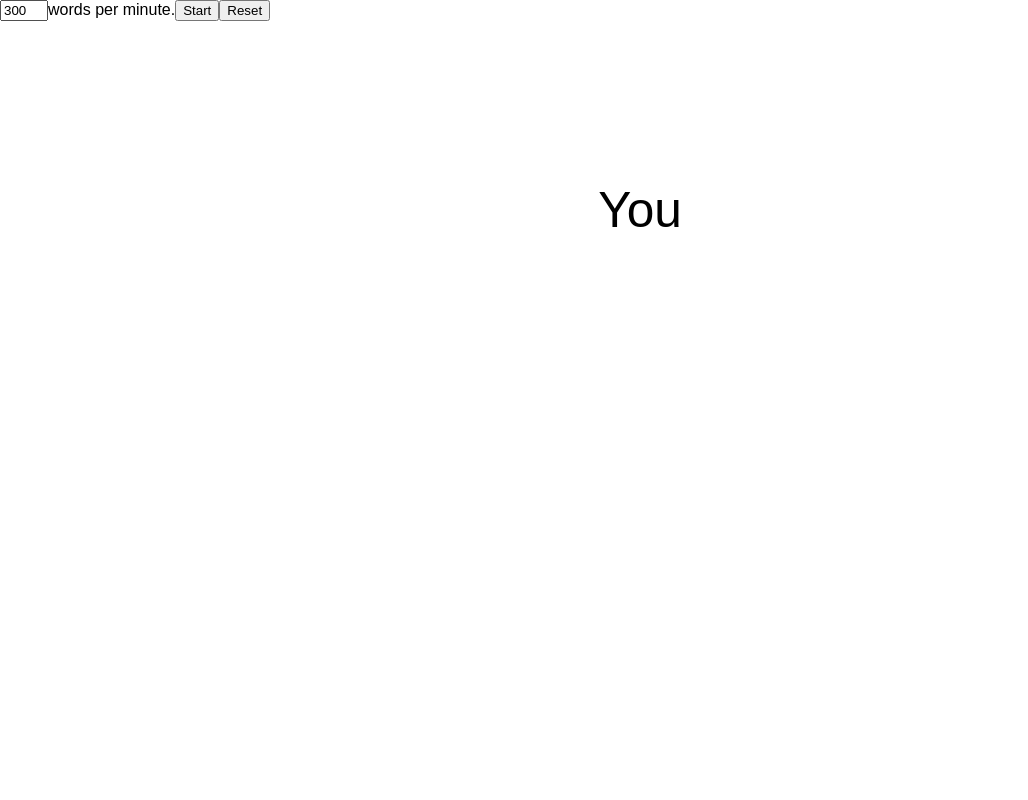
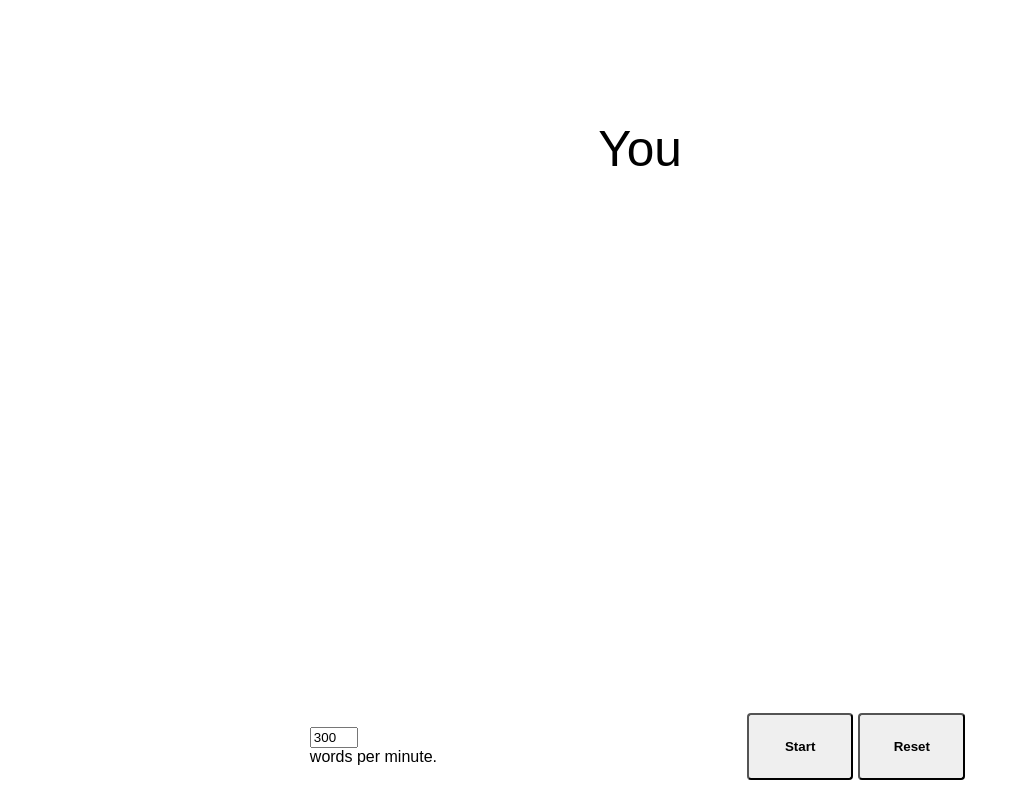
Before and after one commit to janlukasschroeder/react.js-speed-reader, a React app: page / in a window 1280 px wide. Shown: the whole page, without its empty margins (0-1028 px from the left). Built offline with nearby package versions, Linux system fonts and the light colour scheme.

Commit message:
Added simple styling

```diff
--- a/src/SpeedReader.js
+++ b/src/SpeedReader.js
@@ -80,6 +80,7 @@ export default class extends React.Component {
     return (
       <div className="wrapper">
         <div className={"settings"}>
+          <div className={"words-per-minute"}>
             <input
               type="tel"
               className={"input"}
@@ -87,9 +88,14 @@ export default class extends React.Component {
               value={this.state.wordsPerMinute}
             />
             words per minute.
-          {!this.state.running && <button onClick={this.onStart}>Start</button>}
+          </div>
+          <div className={"buttons"}>
+            {!this.state.running && (
+              <button onClick={this.onStart}>Start</button>
+            )}
             {this.state.running && <button onClick={this.onStop}>Stop</button>}
             <button onClick={this.onRestart}>Reset</button>
+          </div>
         </div>
         <div className={"reader"}>
           <div className={"reader-content"}>
--- a/src/styles.css
+++ b/src/styles.css
@@ -2,18 +2,42 @@ body {
   margin: 0;
   padding: 0;
   font-family: sans-serif;
-  height: calc(100% - 0px);
+  /* height: calc(100% - 0px); */
+}
+
+.wrapper {
+  /* height: 100vh; */
+}
+
+.settings {
+  /* border: 1px solid black; */
+  box-sizing: border-box;
+  /* height: calc(15vh - 0px); */
+  width: 100%;
+  position: fixed;
+  bottom: 0;
+  left: 0;
+  display: flex;
+  justify-content: space-evenly;
+  align-items: center;
+  margin-bottom: 20px;
+  /* right: auto; */
+  /* margin-bottom: 20px; */
+  /* padding: 0px 10px 20px; */
 }
 
 .input {
   width: 40px;
+  display: block;
 }
 
 .reader {
   /* border: 1px solid black; */
-  height: 80vh;
+  height: calc(60vh - 0px);
   width: 100vw;
-  position: relative;
+  position: fixed;
+  top: 0;
+  left: 0;
   font-size: calc(32px + (24 - 16) * (100vw - 400px) / (800 - 400));
 }
 
@@ -22,10 +46,22 @@ body {
   position: absolute;
   top: 25%;
   left: 25%;
-  bottom: 25%;
+  /* bottom: 25%; */
   right: 25%;
-  width: 250;
-  height: 350;
+  /* width: 250; */
+  /* height: 350; */
   margin: auto;
   text-align: center;
 }
+
+.buttons {
+  /* margin-top: 1em; */
+}
+button {
+  height: 5em;
+  width: 8em;
+  font-weight: bold;
+  /* background: blue; */
+  border-radius: 4px;
+  margin-right: 5px;
+}
```
Also changed, not shown: README.md (added). Lines whose indentation alone changed are shown as unchanged.
